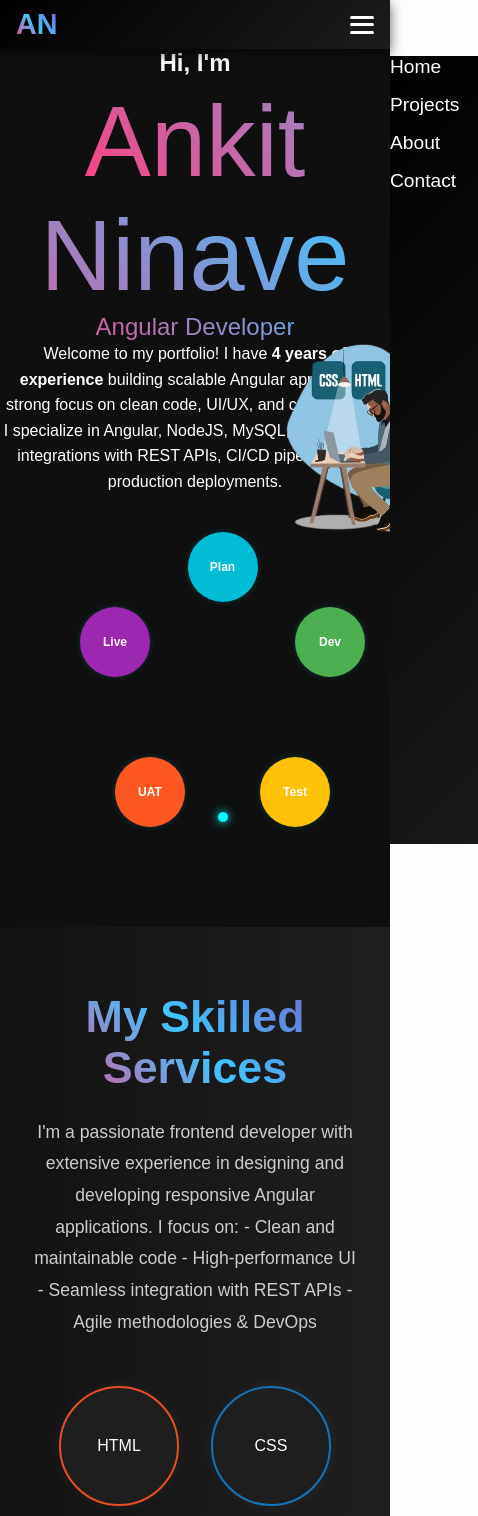
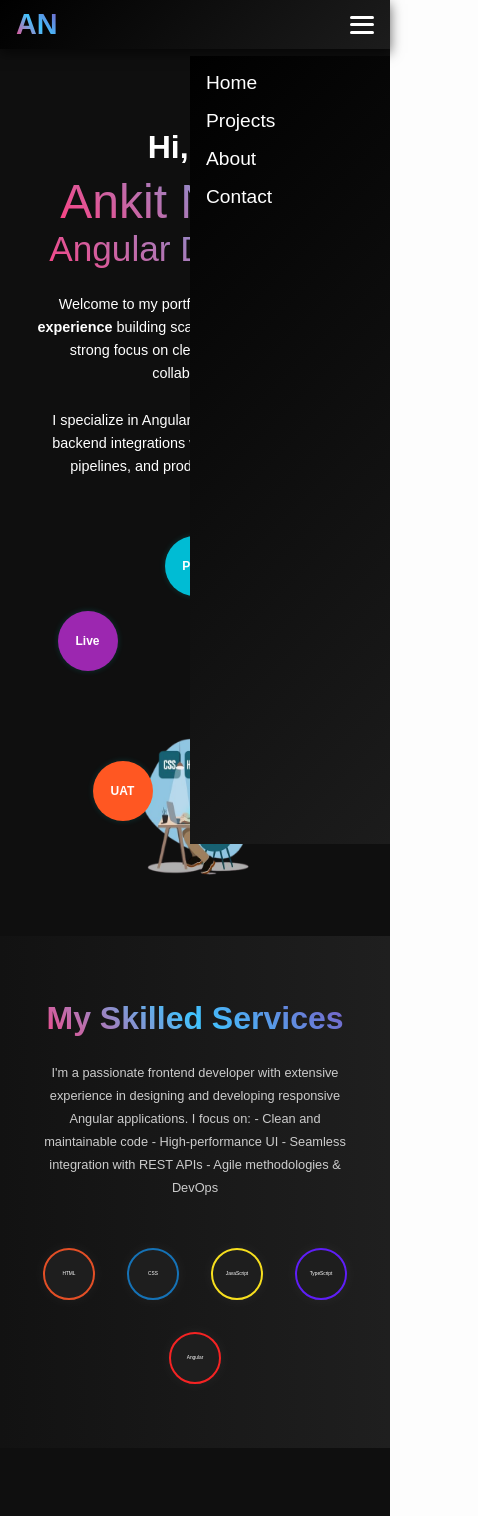
Before and after one commit to ankit-ninave/ankit-ninave.github.io, an Angular app: page / in a window 390 px wide. Shown: the top 1516 px of the page, 478 px wide, since content can reach past the window. Built offline with nearby package versions, Linux system fonts and the light colour scheme; a small style sheet from the web is missing.

Commit message:
responsive changes

```diff
--- a/src/app/components/header/header.component.scss
+++ b/src/app/components/header/header.component.scss
@@ -84,7 +84,7 @@
     }
   }
 
-  @media (max-width: 600px) {
+@media screen and (min-width: 375px) and (max-width: 768px) {
     .nav {
       position: fixed;
       top: 56px;
@@ -92,7 +92,7 @@
       background: linear-gradient(135deg, #000000, #1c1c1c);
       flex-direction: column;
       width: 200px;
-      padding: 1rem;
+      padding: 1rem !important;
       gap: 1rem;
       height: calc(100vh - 56px);
       transform: translateX(100%);
@@ -121,3 +121,20 @@
     }
   }
 }
+
+
+
+    // position: fixed;
+    // top: 56px;
+    // right: 0;
+    // background: linear-gradient(
+    //     135deg,
+    //     #000000,
+    //     #1c1c1c);
+    // flex-direction: column;
+    // width: 200px;
+    // padding: 1rem !important;
+    // gap: 1rem;
+    // height: calc(100vh - 56px);
+    // transform: translateX(100%) !important;
+    // transition: transform 0.3s ease-in-out;
--- a/src/app/pages/contact-us/contact-us.component.scss
+++ b/src/app/pages/contact-us/contact-us.component.scss
@@ -165,3 +165,22 @@
 .card-content {
   text-align: center;
 }
+
+@media screen and (min-width: 375px) and (max-width: 768px) {
+  .contact-section .contact-container .left .lets-talk{
+    font-size: 3.3rem;
+    color: #40c4ff;
+    margin-bottom: 1rem !important;
+    animation: _ngcontent-ng-c982563969_fadeInUp 1s ease-in-out;
+}
+
+
+.contact-section .contact-container .right .download-btn{
+    padding: 0.2rem 0.5rem !important;
+    font-size: 0.8rem;
+    cursor: pointer;
+}
+.fa-2x {
+    font-size: 1em !important;
+}
+}
--- a/src/app/pages/home/home.component.html
+++ b/src/app/pages/home/home.component.html
@@ -14,7 +14,7 @@
     <div class="workflow-illustration">
       <div class="dev-center">
         <span class="dev-label">
-           <img src="assets/center3.png" alt="Developer working" width="200px" height="200px" />
+           <img src="assets/center3.png" class="dev-banner" alt="Developer working" width="200px" height="200px" />
         </span>
       </div>
       <div class="workflow-container">
--- a/src/app/pages/home/home.component.scss
+++ b/src/app/pages/home/home.component.scss
@@ -1,7 +1,7 @@
 .home {
   background: #0f0f0f;
   color: #fff;
-  padding: 4rem 2rem;
+  padding: 4rem 2rem !important;
   min-height: 100vh;
   display: flex;
   align-items: center;
@@ -55,7 +55,7 @@
 
       span {
         background: #1c1c1c;
-        padding: 0.4rem 0.8rem;
+        padding: 0.4rem 0.8rem !important;
         border-radius: 5px;
         font-size: 0.85rem;
         border: 1px solid #333;
@@ -180,40 +180,77 @@ body {
 }
 
 /* Responsive */
-@media screen and (max-width: 768px) {
+@media screen and (min-width: 375px) and (max-width: 768px) {
   .container {
     flex-direction: column;
     align-items: center;
     text-align: center;
+    padding: 1rem 0rem !important;
+  }
+
+  .intro h1 {
+    font-size: 2rem !important;
+    margin-bottom: 0.5rem !important;
+  }
+
+  .intro .highlight {
+    font-size: 3rem !important;
+  }
+
+  .intro h2 {
+    font-size: 2.2rem !important;
+  }
+
+  .intro p {
+    font-size: 0.9rem !important;
+    margin-bottom: 1rem !important;
+    margin-top: 1.5rem !important;
+    line-height: 1.6;
+
+  }
+
+  .workflow-illustration {
+    width: 100% !important;
+    flex: 1 1 auto;
+    text-align: center;
+    margin-top: 2rem;
+  }
+
+  .dev-center {
+    top: 87% !important;
+    left: 30% !important;
+    position: absolute;
+    margin-bottom: 10px !important;
   }
 
   .workflow-container {
-    width: 250px;
-    height: 250px;
-  }
-
-  .intro h1,
-  .intro h2,
-  .highlight {
-    font-size: 1.5rem;
+    width: 250px !important;
+    height: 250px !important;
   }
 
   .workflow-step {
     font-size: 12px;
-    padding: 5px 10px !important;
+    width: 60px;
+    height: 60px;
+  }
+
+  .dev-banner{
+     width:130px;
+     height:145px;
   }
 }
+
 }
 
 
 
 
-.home[_ngcontent-ng-c1744210286]   .dev-label[_ngcontent-ng-c1744210286] {
-    /* color: #00ffff; */
-    font-size: 1.1rem;
-    /* font-weight: 600; */
-    /* background-color: rgba(0, 255, 255, 0.1); */
-    padding: 6px 12px !important;
-    /* border: 1px solid cyan; */
-    border-radius: 8px;
-}
+// .home[_ngcontent-ng-c1744210286]   .dev-label[_ngcontent-ng-c1744210286] {
+//     /* color: #00ffff; */
+//     font-size: 1.1rem;
+//     /* font-weight: 600; */
+//     /* background-color: rgba(0, 255, 255, 0.1); */
+//     padding: 6px 12px !important;
+//     /* border: 1px solid cyan; */
+//     border-radius: 8px;
+// }
--- a/src/app/pages/projects/projects.component.scss
+++ b/src/app/pages/projects/projects.component.scss
@@ -100,7 +100,7 @@
 }
 
 /* Responsive tweaks */
-@media (max-width: 768px) {
+@media screen and (min-width: 375px) and (max-width: 768px) {
   .projects-title {
     font-size: 2rem;
   }
@@ -113,4 +113,10 @@
   .card-content p {
     font-size: 0.9rem;
   }
+  .contact-section .contact-container .left .lets-talk{
+    font-size: 3.3rem;
+    color: #40c4ff;
+    margin-bottom: 1rem !important;
+    animation: _ngcontent-ng-c982563969_fadeInUp 1s ease-in-out;
 }
+}
--- a/src/app/pages/skilled-services/skilled-services.component.scss
+++ b/src/app/pages/skilled-services/skilled-services.component.scss
@@ -30,7 +30,7 @@
     .badge {
       background: #1e1e1e;
       border-radius: 50%;
-      padding: 1.5rem;
+      padding: 1.5rem !important;
       width: 120px;
       height: 120px;
       display: flex;
@@ -80,3 +80,37 @@
     }
   }
 }
+
+
+@media screen and (min-width: 375px) and (max-width: 768px) {
+
+  .skills-section .section-title{
+    font-size: 2rem;
+}
+
+  .skills-section .skills-description{
+    max-width: 700px;
+    margin: 0 auto 3rem auto !important;
+    font-size: 0.8rem;
+    line-height: 1.8;
+    color: #ccc;
+}
+
+
+.skills-section .tech-badges .badge {
+    background: #1e1e1e;
+    border-radius: 50%;
+    padding: 1.5rem !important;
+    width: 50px;
+    height: 50px;
+    display: flex;
+    flex-direction: row;
+    align-items: center;
+    justify-content: center;
+    transition: transform 0.3s ease, box-shadow 0.3s ease;
+    box-shadow: 0 0 15px rgba(255, 255, 255, 0.05);
+    cursor: default;
+    font-size: 0.3rem;
+}
+
+}
```
